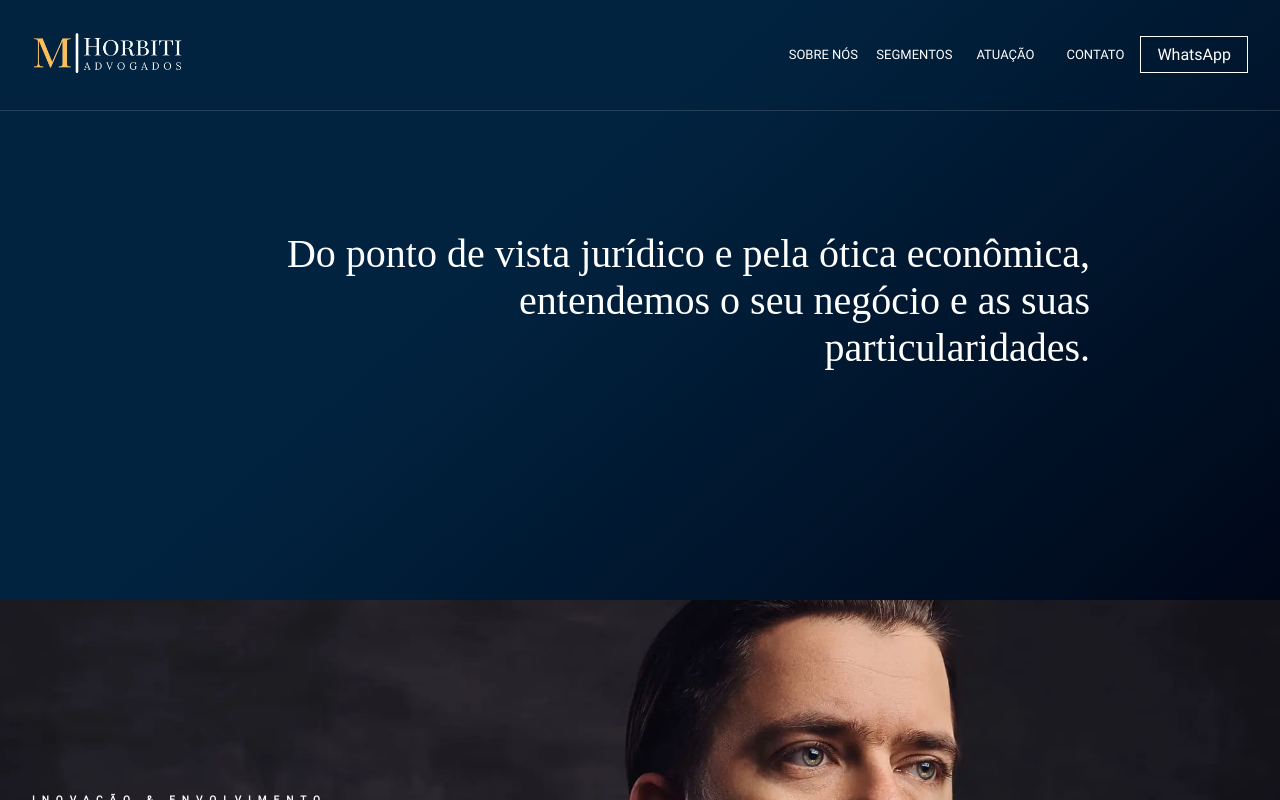
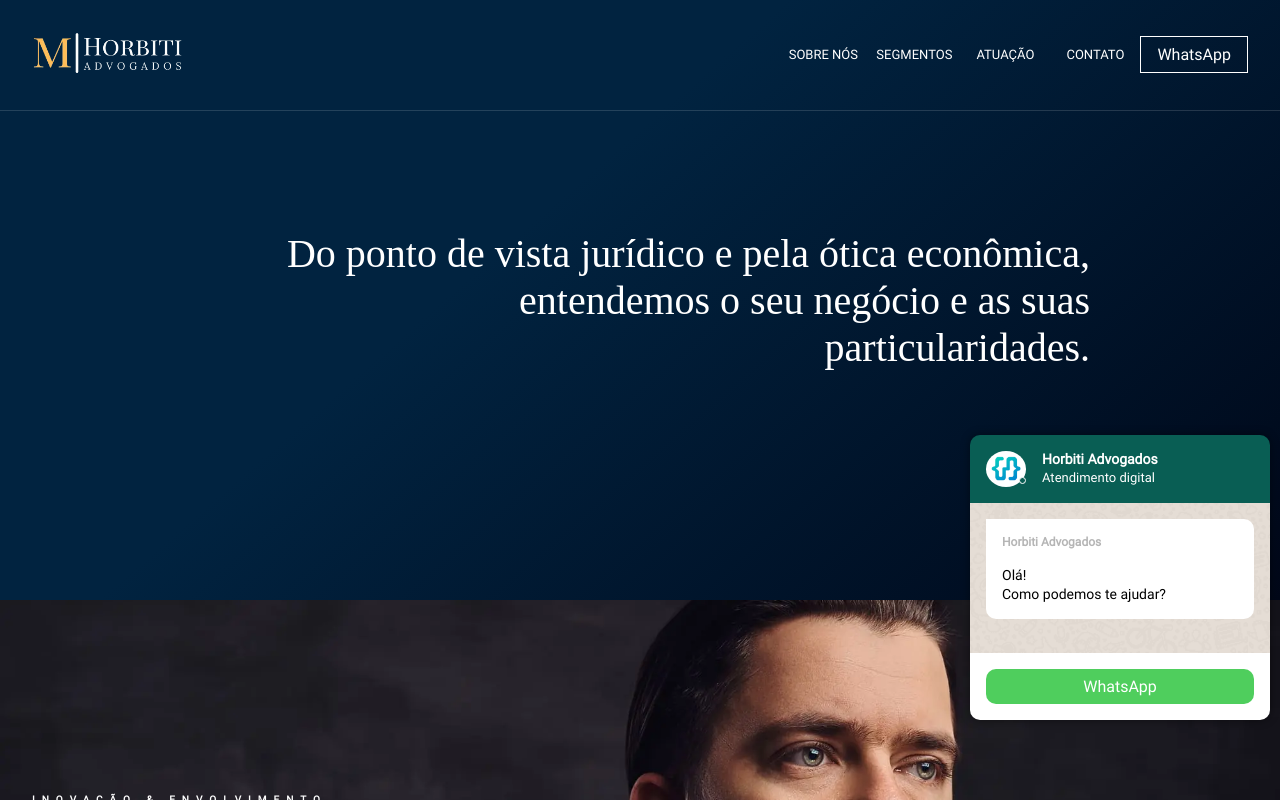
Before and after one commit to rlxmts/advocacia, a React (Vite) app: page / in a window 1280 px wide. Shown: the top 800 px of the page. Built offline with nearby package versions, Linux system fonts and the light colour scheme.

Commit message:
:sparkles: Criando popup wpp

```diff
--- a/src/App.jsx
+++ b/src/App.jsx
@@ -6,6 +6,7 @@ import SecaoLogo from "./components/Section/SecaoLogo"
 import Atuacao from "./components/Section/Atuacao"
 import Contato from "./components/Section/Contato"
 import Rodape from "./components/Layout/Rodape"
+import BotaoWpp from "./components/commom/BotaoWpp"
 
 function App() {
   return (
@@ -20,6 +21,7 @@ function App() {
       <SecaoLogo />
       <Contato />
     </main>
+    <BotaoWpp />
     <Rodape />
     </>
   )
--- /dev/null
+++ b/src/components/commom/BotaoWpp/index.jsx
@@ -0,0 +1,138 @@
+import styled from "styled-components";
+import { keyframes } from "styled-components";
+
+const surgeTexto = keyframes`
+    0%{opacity:0; transform: translateY(30px);}
+    100%{opacity:1; transform: translate(0);}
+`
+
+const Popup = styled.div`
+
+    position: fixed;
+    width: 90%;
+    max-width: 300px;
+    right: 10px;
+    bottom: 80px;
+    box-shadow: 0px 0px 10px #00000070;
+    z-index: 99;
+    border-radius: 10px;
+
+    .popup-cabecalho{
+        background-color: #095e54;
+        display: flex;
+        padding: 1rem;
+        gap: 1rem;
+        border-radius: 10px 10px 0 0 ;
+
+        .avatar {
+            width: 40px;
+            border-radius: 50%;
+            background-color: #FFF;
+            padding: 5px;
+            position: relative;
+            img{
+                width: 100%;
+                margin-bottom: -3px;
+            }
+
+            &::after{
+                content: '';
+                width: 5px;
+                height: 5px;
+                background-color: #095e54;
+                border: 1px solid #FFF;
+                display: block;
+                position: absolute;
+                bottom: 3px;
+                right: 0px;
+                border-radius: 50%;
+            }
+        }
+
+        .popup-perfil{
+            h5, span{
+                color: #FFFFFF;
+                font-size: 14px;
+            }
+            span{
+                font-size: 13px;
+            }
+        }
+    }
+
+    .popup-body{
+        background-image: url('./imagens/wpp-wallpaper.png');
+        background-size: cover;
+        background-repeat: no-repeat;
+        height: 150px;
+        padding: 1rem;
+
+        .body-textos{
+            animation: ${surgeTexto} 1s ;
+            border-radius: 0 10px 10px 10px;
+            background-color: #FFFFFF;
+            padding: 1rem;
+
+            h5{
+                font-family: "RobotoMedium";
+                color: #b5b5b5;
+                font-size: 12px;
+                margin-bottom: 1rem;
+            }
+            span{
+                font-size: 14px;
+            }
+        }
+    }
+
+    .popup-botao{
+        border-radius: 0 0 10px 10px;
+        background-color: #FFFFFF;
+        padding: 1rem;
+        text-align: center;
+        a{
+            background-color: #4fce5d;
+            display: block;
+            padding:.5rem;
+            color: #FFFFFF;
+            cursor: pointer;
+            border-radius: 10px;
+            font-family: "RobotoMedium";
+        }
+    }
+`
+
+const BotaoWpp = ()=> {
+    return(
+        <Popup>
+            <div className="popup-cabecalho">
+                <div className="avatar">
+                    <img src="./favicon.png" />
+                </div>
+                <div className="popup-perfil">
+                    <h5>Horbiti Advogados</h5>
+                    <span>Atendimento digital</span>
+                </div>
+            </div>
+            <div className="popup-body">
+                <div className="body-textos">
+                    <h5>Horbiti Advogados</h5>
+                    <span>
+                        Olá! <br></br> Como podemos te ajudar?
+                    </span>
+                </div>
+            </div>
+            <div className="popup-botao">
+                <a
+                    href="https://wa.me/5521991537608"
+                    rel="nooponer noreferrer"
+                    target="_blank"
+                >
+                    WhatsApp
+                </a>
+            </div>
+        </Popup>
+    )
+}
+
+export default BotaoWpp;
```
Also changed, not shown: public/imagens/wpp-wallpaper.png (added).
